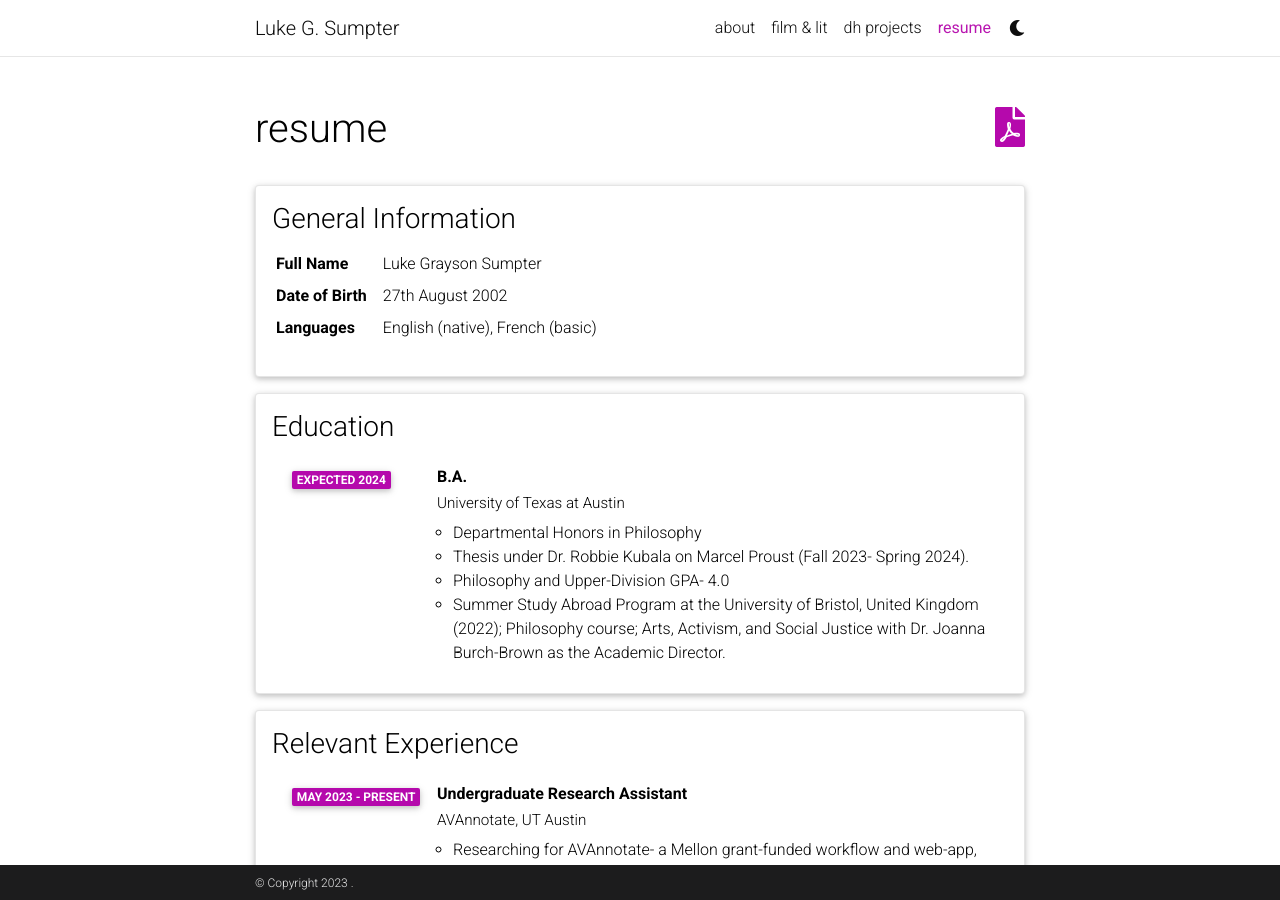
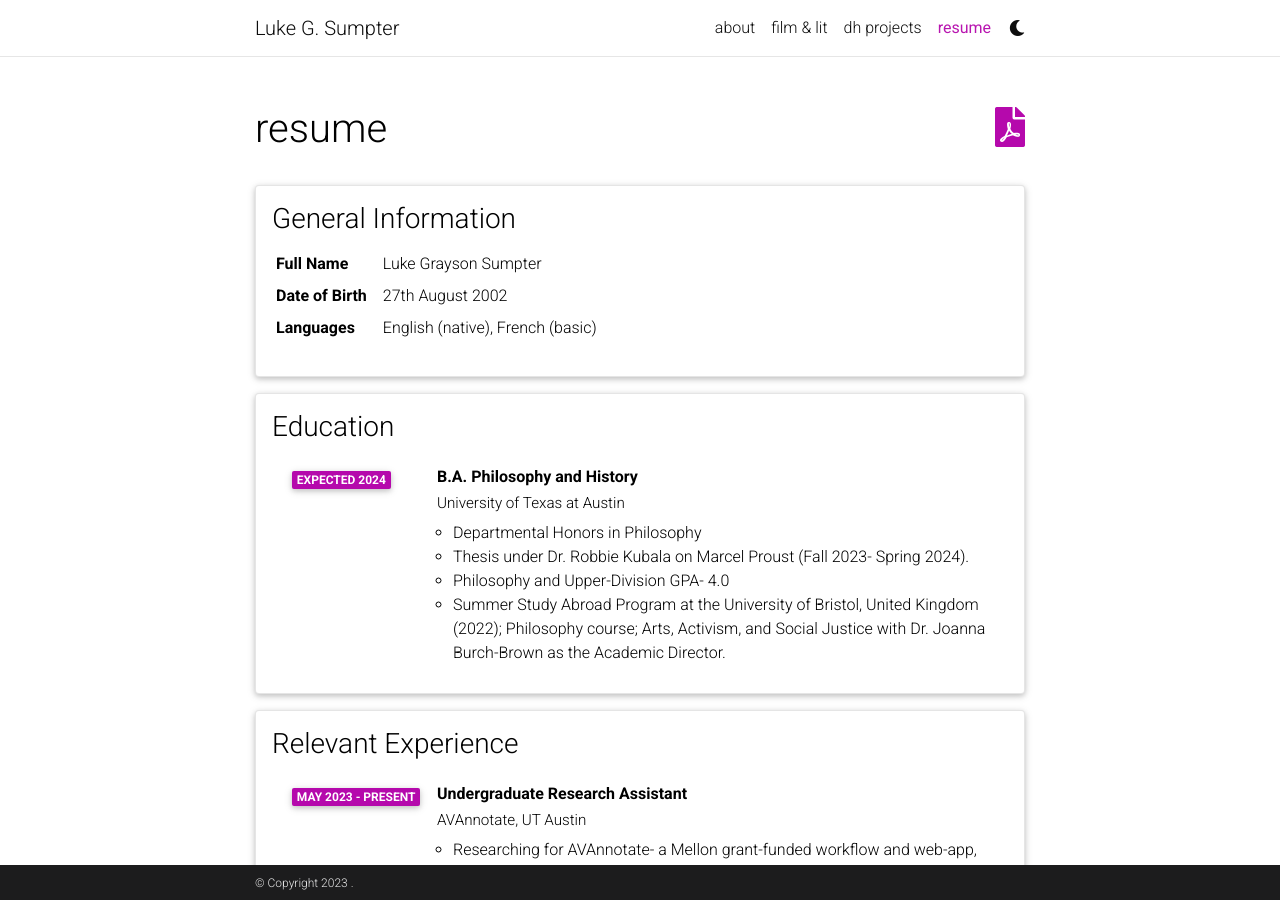
Before and after one commit to lgsump/lgsump.github.io, a Jekyll site: the page built from _pages/cv.md, in a window 1280 px wide and 900 px high. Built offline with Jekyll 4.4.1, drawn with Linux system fonts in a browser that asks for light colours; comment, search, counter and statistics services are not loaded; a style sheet for code colours, icons or effects is not loaded.

Commit message:
Update cv.yml

```diff
--- a/_data/cv.yml
+++ b/_data/cv.yml
@@ -11,7 +11,7 @@
 - title: Education
   type: time_table
   contents:
-    - title: B.A.
+    - title: B.A. Philosophy and History
       institution: University of Texas at Austin
       year: Expected 2024
       description:
```
